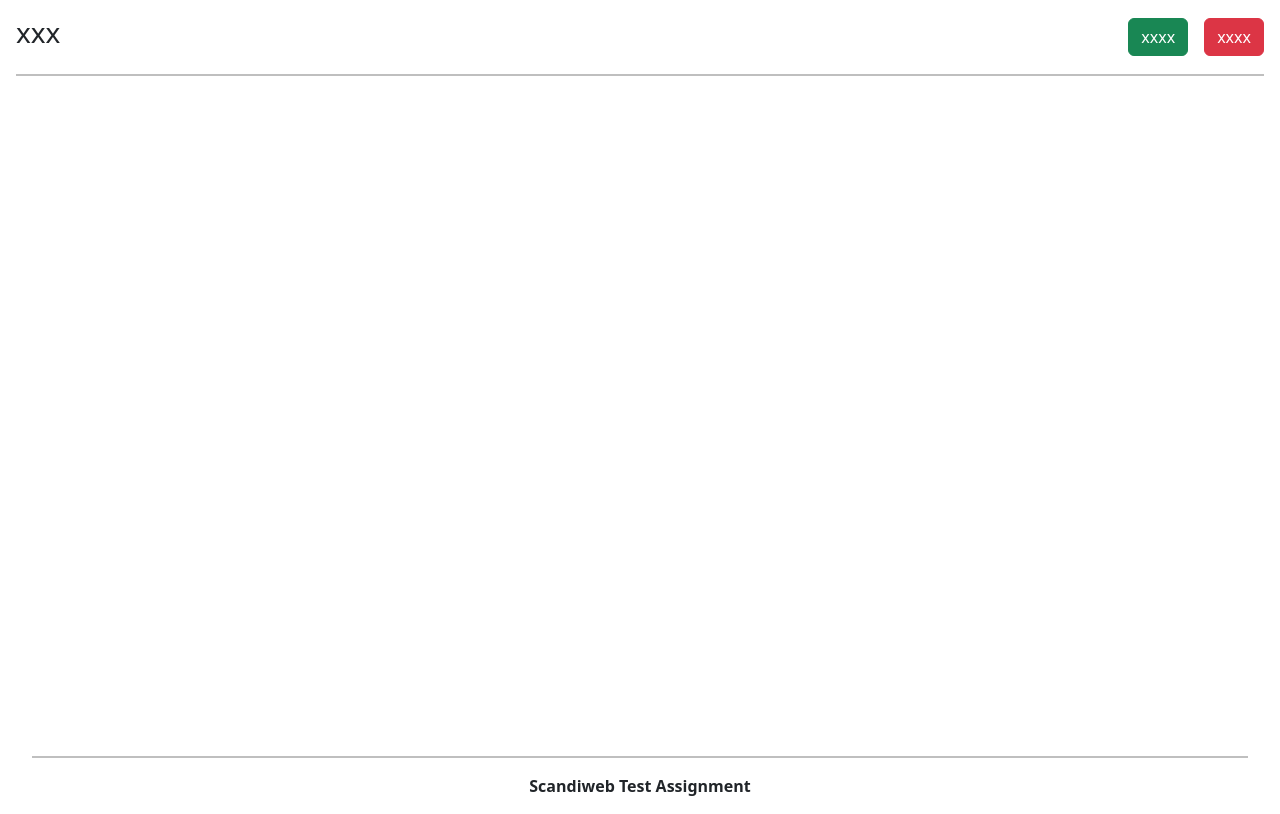
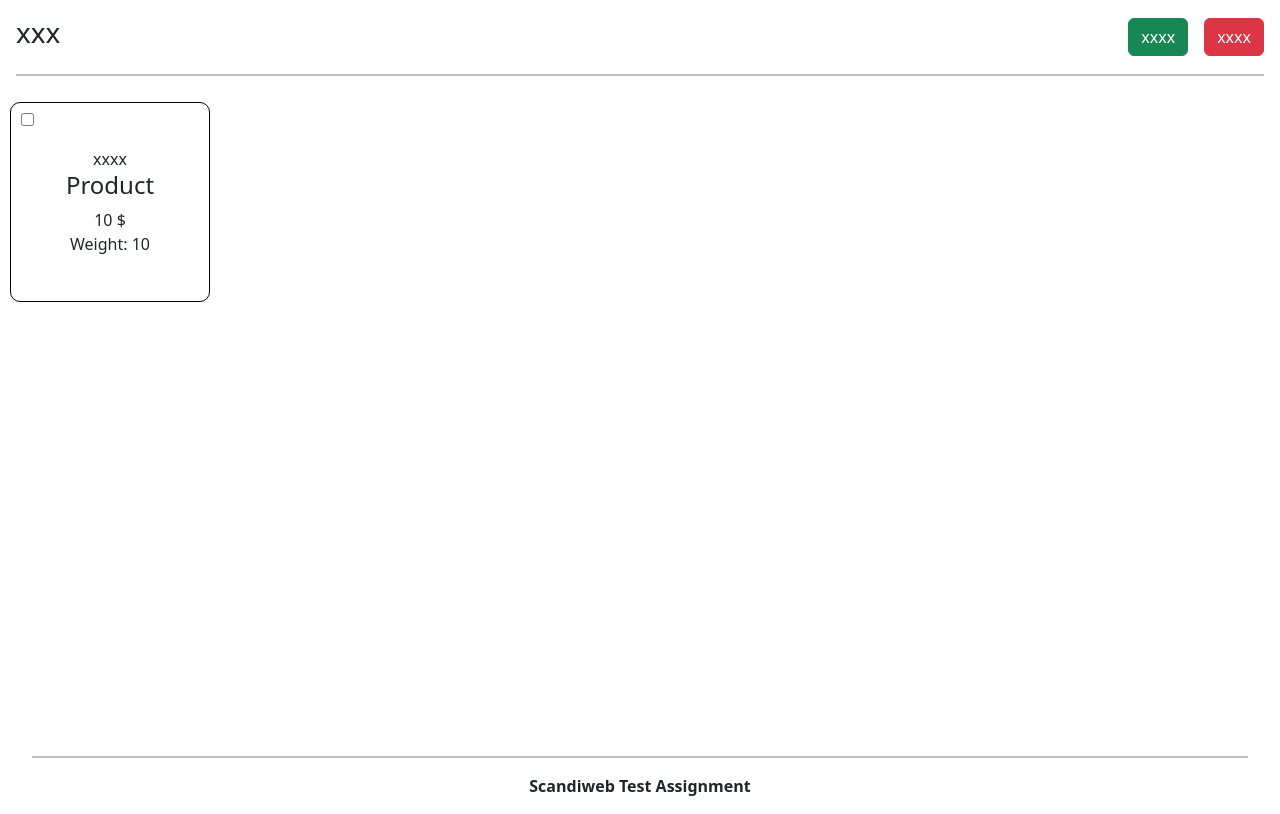
Before and after one commit to MennaAnwar/junior-developer-task, a React (Create React App) app: page / in a window 1280 px wide. Built offline with nearby package versions, Linux system fonts and the light colour scheme.

Commit message:
product card added

```diff
--- a/src/App.tsx
+++ b/src/App.tsx
@@ -1,4 +1,5 @@
 import "./App.scss";
+import Card from "./components/Card/Card";
 import Footer from "./components/Footer/Footer";
 import Header from "./components/Header/Header";
 
@@ -6,6 +7,7 @@ function App() {
   return (
     <div className="main-container">
       <Header title="xxx" btn1="xxxx" btn2="xxxx" />
+      <Card SKU="xxxx" Name="Product" Price={10} Props="Weight: 10" />
       <Footer />
     </div>
   );
--- /dev/null
+++ b/src/components/Card/Card.scss
@@ -0,0 +1,31 @@
+.ProductCard {
+  width: 200px;
+  height: 200px;
+  margin: 10px;
+  position: relative;
+  display: flex;
+  flex-direction: column;
+  justify-content: center;
+  align-items: center;
+  border-radius: 10px;
+  border: 1px solid black;
+
+  .card-content {
+    cursor: pointer;
+  }
+
+  .card-check {
+    background: #fff;
+    position: absolute;
+    left: 10px;
+    top: 10px;
+    border-radius: 50%;
+    display: flex;
+    justify-content: center;
+    align-items: center;
+
+    input {
+      cursor: pointer;
+    }
+  }
+}
--- /dev/null
+++ b/src/components/Card/Card.tsx
@@ -0,0 +1,27 @@
+import { FC } from "react";
+import "./Card.scss";
+
+interface Props {
+  SKU: string;
+  Name: string;
+  Price: number;
+  Props: string;
+}
+
+const Card: FC<Props> = ({ SKU, Name, Price, Props }) => {
+  return (
+    <div className=" ProductCard ">
+      <div className="card-content d-flex flex-column justify-content-center align-items-center">
+        <label htmlFor={SKU}>{SKU}</label>
+        <h4>{Name}</h4>
+        <span>{Price} $</span>
+        <span>{Props}</span>
+      </div>
+      <div className="card-check">
+        <input type="checkbox" id={SKU} />
+      </div>
+    </div>
+  );
+};
+
+export default Card;
```
